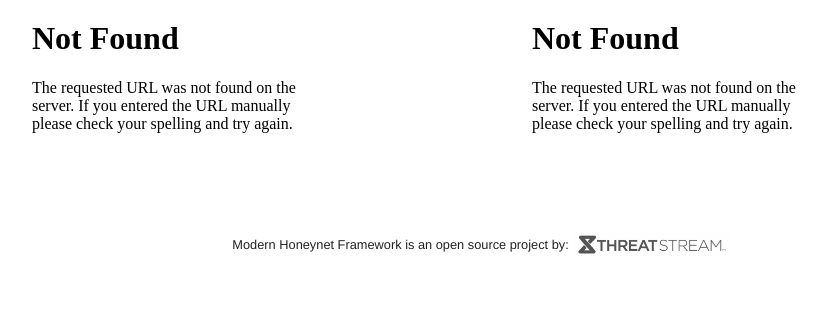
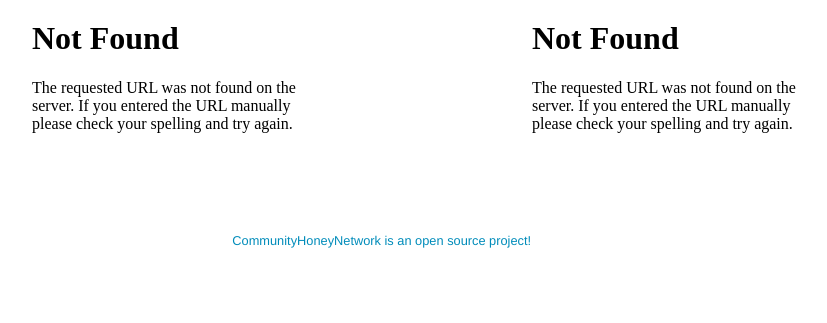
Before and after one commit to CommunityHoneyNetwork/CHN-Server, a Python web app: template mhn/templates/ui/chart.html in a window 1280 px wide. Shown: the part 154-477 px from the top of the page, without its empty margins (131-958 px from the left). Run offline with Jinja, Linux system fonts and the light colour scheme; the template is opened without the code that fills it, so the values that code supplies are empty.

Commit message:
removing threatstream branding
Signed-off-by: Christopher Collins <collins.christopher@gmail.com>

```diff
--- a/mhn/templates/base.html
+++ b/mhn/templates/base.html
@@ -14,7 +14,7 @@
         <nav class="top-bar" style="margin-bottom: 30px;"  data-topbar>
             <ul class="title-area">
                 <li class="name">
-                    <h1><a href="{{ url_for('ui.dashboard') }}">MHN Server</a></h1>
+                    <h1><a href="{{ url_for('ui.dashboard') }}">CHN Server</a></h1>
                 </li>
             </ul>
             <section class="top-bar-section">
@@ -83,8 +83,7 @@
         </style>
         <div class="row" id="footer">
             <div class="small-7 large-centered columns">
-                <span><small>Modern Honeynet Framework is an open source project by: </small><span>
-                <a href="http://threatstream.com"><img width="158" height="25" src="/static/img/tslogo.png" /></a>
+              <span><small><a href="https://github.com/CommunityHoneyNetwork">CommunityHoneyNetwork is an open source project!</a></small><span>
             </div>
         </div>
         {% endblock %}
```
